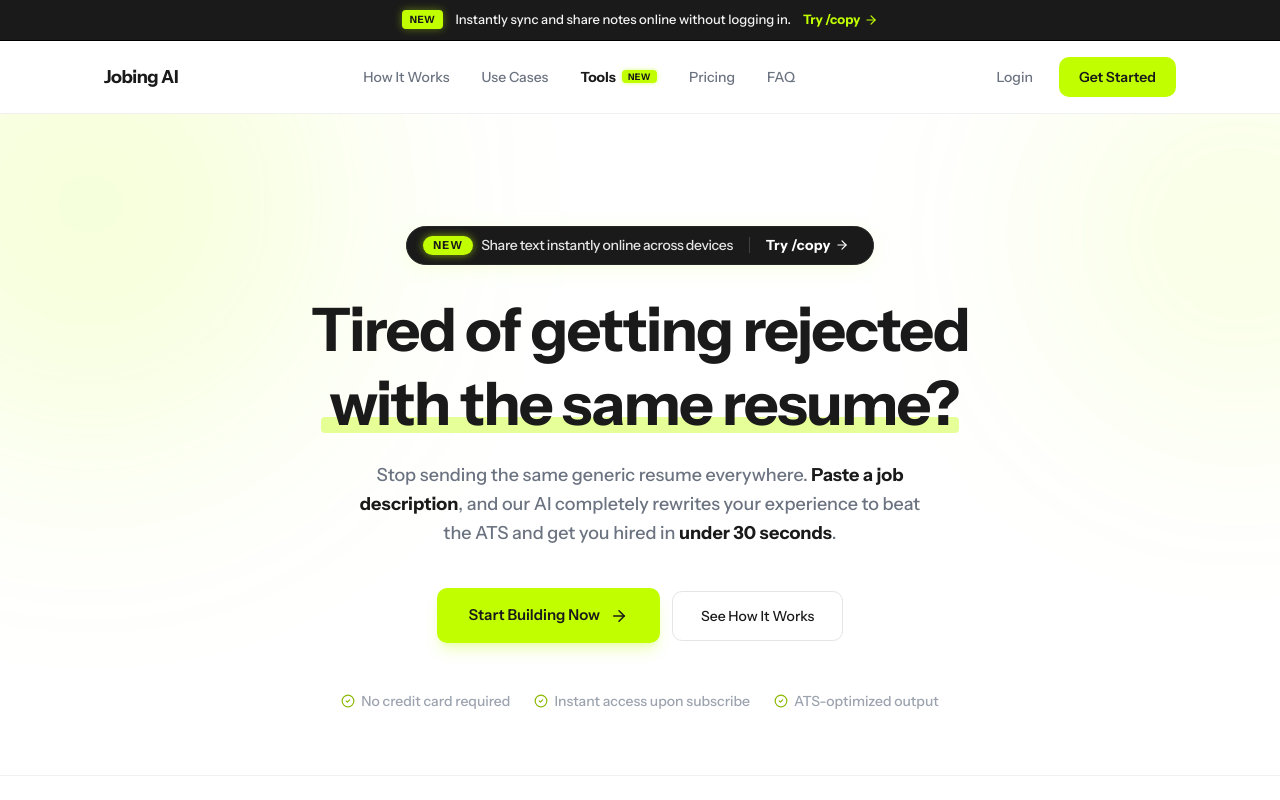
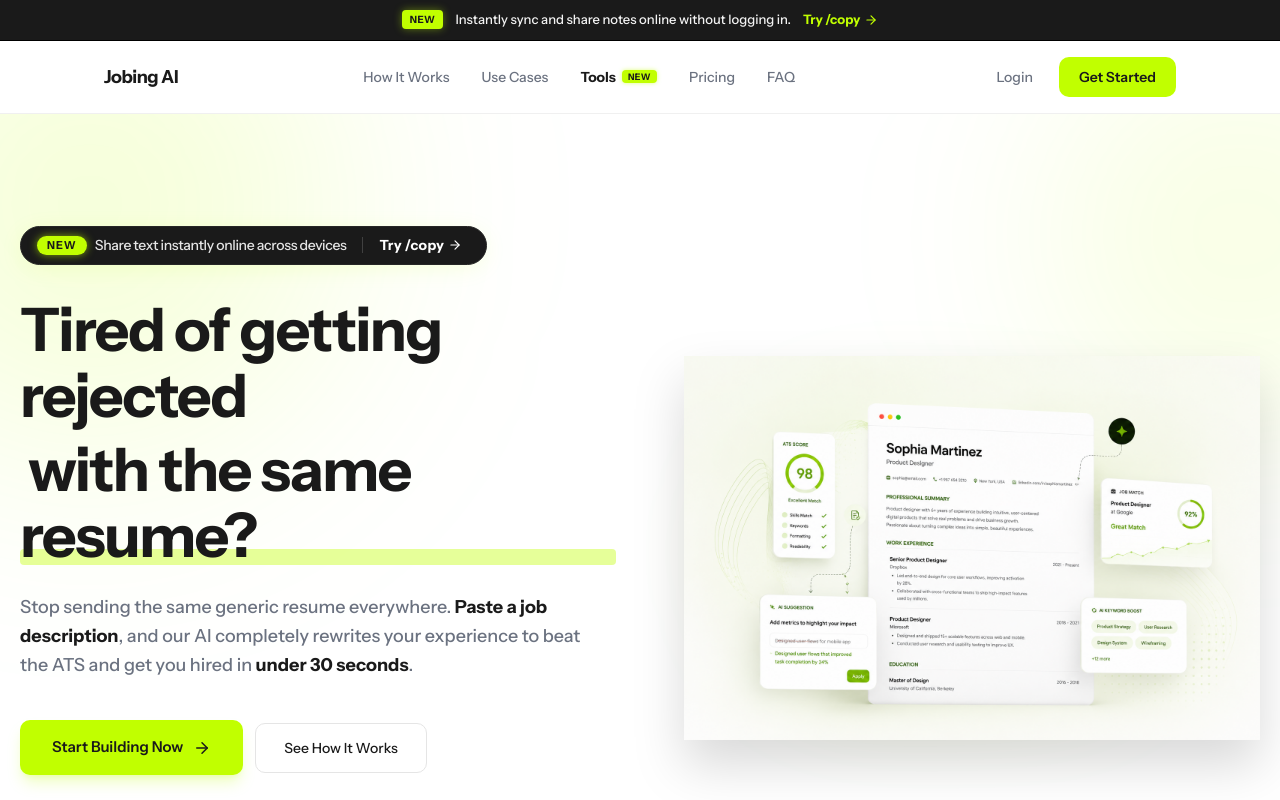
Before and after one commit to srinivasgogula02/jobing, a Next.js app: page / in a window 1280 px wide. Shown: the top 800 px of the page. Built offline with nearby package versions, Linux system fonts and the light colour scheme; no server answers; what dodopayments would draw is missing.

Commit message:
feat(landing): redesign hero section to use two-column layout with image

```diff
--- a/src/app/page.tsx
+++ b/src/app/page.tsx
@@ -147,13 +147,15 @@ export default async function Home() {
       </nav>
 
       {/* ─────── Hero ─────── */}
-      <section className="pt-16 md:pt-28 pb-16 px-5 text-center relative overflow-hidden">
+      <section className="pt-16 md:pt-28 pb-16 px-5 relative overflow-hidden">
         {/* Decorative blurs */}
         <div className="absolute -top-40 -left-40 w-[500px] h-[500px] bg-[#C1FF00]/15 rounded-full blur-[120px] pointer-events-none" />
         <div className="absolute -top-20 -right-40 w-[400px] h-[400px] bg-[#C1FF00]/10 rounded-full blur-[100px] pointer-events-none" />
 
-        <div className="max-w-3xl mx-auto relative z-10 flex flex-col items-center">
-          <Link href="/copy" className="inline-flex mx-auto items-center gap-3 px-1.5 py-1.5 sm:px-2 sm:py-2 rounded-full bg-[#1a1a1a] border border-neutral-800 shadow-[0_4px_24px_-4px_rgba(193,255,0,0.15)] hover:shadow-[0_4px_24px_-4px_rgba(193,255,0,0.3)] hover:border-neutral-700 transition-all mb-8 group cursor-pointer relative overflow-hidden">
+        <div className="max-w-7xl mx-auto relative z-10 grid grid-cols-1 md:grid-cols-2 gap-12 items-center">
+          {/* Left Column: Content */}
+          <div className="flex flex-col items-center md:items-start text-center md:text-left">
+            <Link href="/copy" className="inline-flex items-center gap-3 px-1.5 py-1.5 sm:px-2 sm:py-2 rounded-full bg-[#1a1a1a] border border-neutral-800 shadow-[0_4px_24px_-4px_rgba(193,255,0,0.15)] hover:shadow-[0_4px_24px_-4px_rgba(193,255,0,0.3)] hover:border-neutral-700 transition-all mb-8 group cursor-pointer relative overflow-hidden">
               {/* The shining hover reflection */}
               <div className="absolute inset-0 bg-gradient-to-r from-transparent via-white/10 to-transparent translate-x-[-100%] group-hover:translate-x-[100%] transition-transform duration-1000 ease-in-out"></div>
 
@@ -172,37 +174,37 @@ export default async function Home() {
               </span>
             </Link>
 
-          <h1 className="text-[1.75rem] sm:text-4xl lg:text-[3.75rem] font-extrabold tracking-tight leading-[1.15] lg:leading-[1.1] text-[#1a1a1a] mb-5 lg:mb-6 lg:px-0">
+            <h1 className="text-[1.75rem] sm:text-4xl lg:text-[3.75rem] font-extrabold tracking-tight leading-[1.15] lg:leading-[1.1] text-[#1a1a1a] mb-5 lg:mb-6">
               Tired of getting rejected
               <br className="block md:hidden" />
               <br className="hidden md:block" />
               <span className="relative inline-block mt-0 lg:mt-2">
-              <span className="relative z-10 lg:ml-2">with the same resume?</span>
+                <span className="relative z-10 md:ml-0 lg:ml-2">with the same resume?</span>
                 <span className="absolute bottom-0.5 sm:bottom-1 left-0 right-0 h-2.5 sm:h-3 lg:h-4 bg-[#C1FF00]/40 -z-0 rounded-sm" />
               </span>
             </h1>
 
-          <p className="text-base md:text-lg text-[#6b7280] max-w-xl mx-auto mb-10 leading-relaxed font-medium">
+            <p className="text-base md:text-lg text-[#6b7280] max-w-xl mb-10 leading-relaxed font-medium">
               Stop sending the same generic resume everywhere.{" "}
               <strong className="text-[#1a1a1a]">Paste a job description</strong>,{" "}
               and our AI completely rewrites your experience to beat the ATS and get you hired in{" "}
               <strong className="text-[#1a1a1a]">under 30 seconds</strong>.
             </p>
 
-          <div className="flex flex-col sm:flex-row items-center justify-center gap-3 mb-12">
+            <div className="flex flex-col sm:flex-row items-center gap-3 mb-12">
               <SignUpButton forceRedirectUrl="/tools">
                 <button className="btn-primary px-8 py-4 text-[15px] font-bold gap-2.5 shadow-lg shadow-[#C1FF00]/25 hover:scale-[1.02] transition-transform w-full sm:w-auto">
                   Start Building Now
                   <ArrowRight size={18} />
                 </button>
               </SignUpButton>
-            <a href="#how-it-works" className="btn-secondary px-7 py-3.5 text-sm font-semibold w-full sm:w-auto">
+              <a href="#how-it-works" className="btn-secondary px-7 py-3.5 text-sm font-semibold w-full sm:w-auto text-center">
                 See How It Works
               </a>
             </div>
 
             {/* Trust strip */}
-          <div className="flex flex-wrap items-center justify-center gap-x-6 gap-y-2 text-sm text-[#9ca3af] font-medium">
+            <div className="flex flex-wrap items-center justify-center md:justify-start gap-x-6 gap-y-2 text-sm text-[#9ca3af] font-medium">
               <span className="flex items-center gap-1.5">
                 <CheckCircle2 size={14} className="text-[#8bb800]" />
                 No credit card required
@@ -215,6 +217,17 @@ export default async function Home() {
                 <CheckCircle2 size={14} className="text-[#8bb800]" />
                 ATS-optimized output
               </span>
+            </div>
+          </div>
+
+          {/* Right Column: Image */}
+          <div className="w-full relative flex justify-center md:justify-end mt-10 md:mt-0">
+            <div className="absolute inset-0 bg-gradient-to-tr from-[#C1FF00]/20 to-transparent blur-3xl rounded-full scale-75 -z-10" />
+            <img
+              src="/hero-image.png"
+              alt="Jobing AI ATS Optimization Visualization"
+              className="w-full max-w-lg lg:max-w-xl h-auto object-contain drop-shadow-2xl hover:scale-[1.02] transition-transform duration-500 ease-out"
+            />
           </div>
         </div>
       </section>
```
Also changed, not shown: public/hero-image.png (added). Lines whose indentation alone changed are shown as unchanged.
